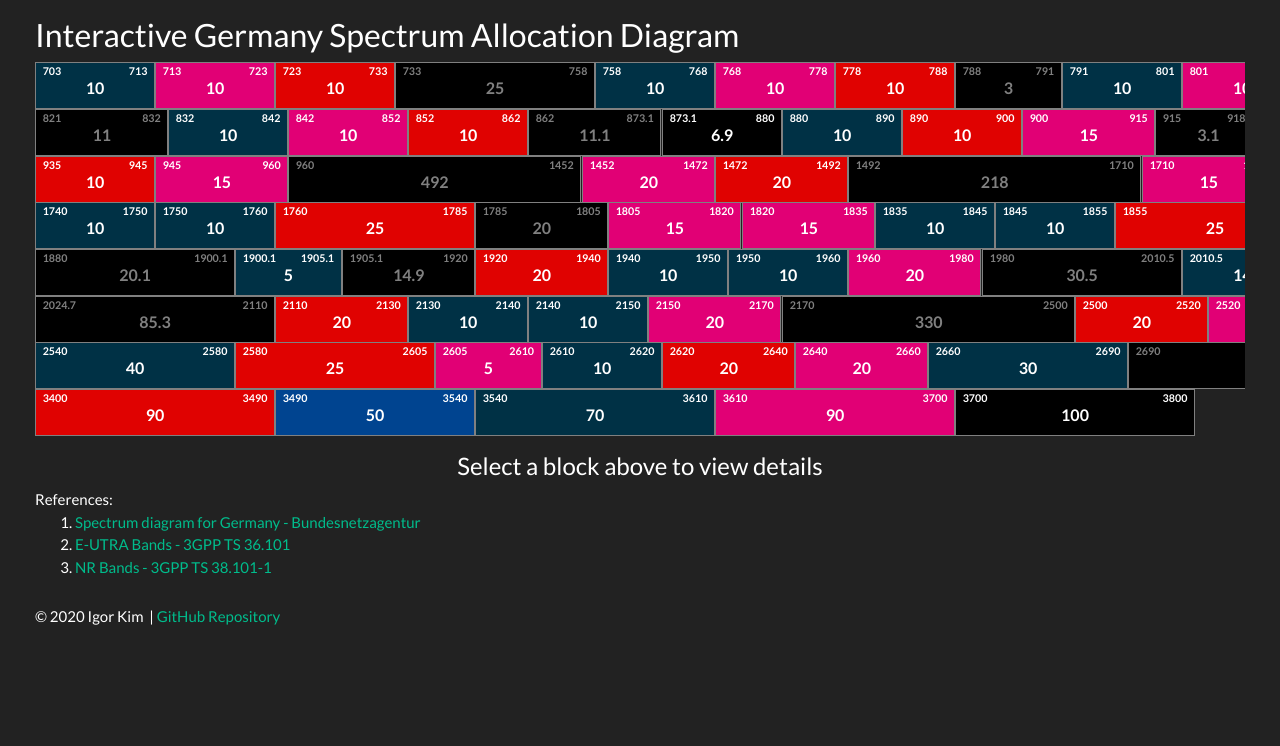
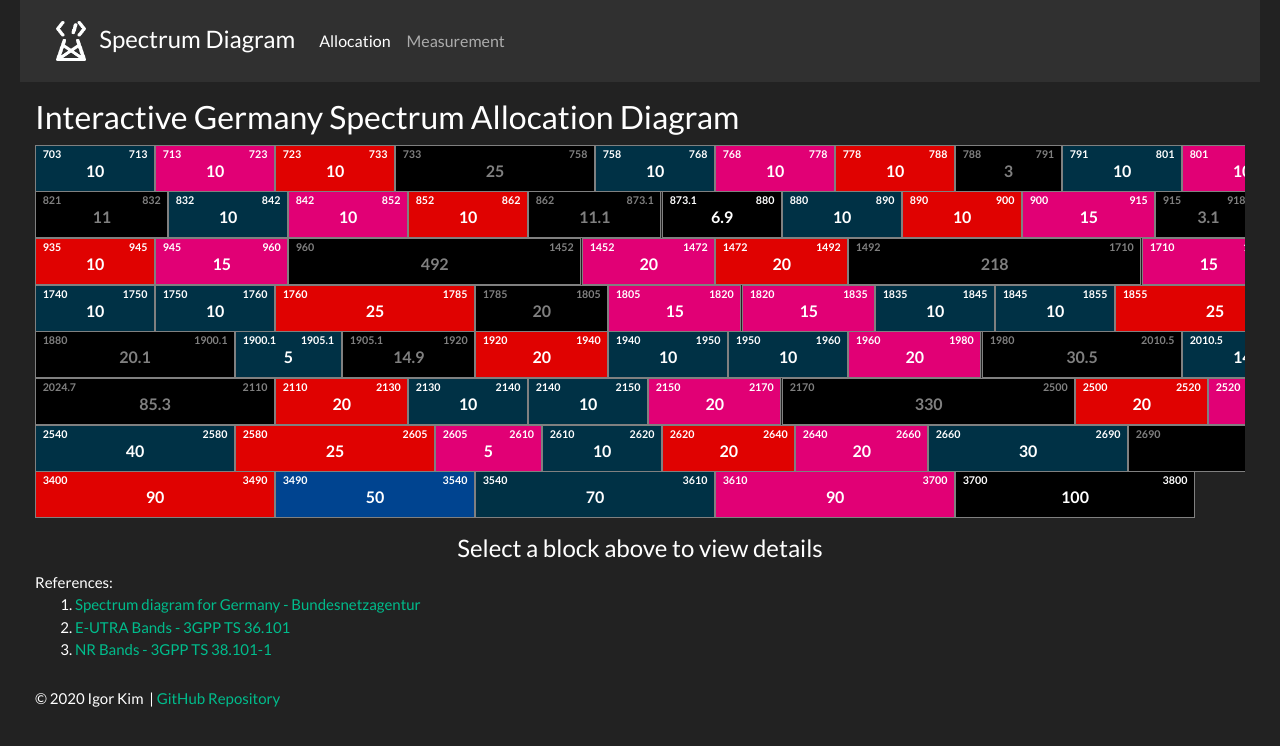
Before and after one commit to igorskh/react-spectrum-allocation-diagram, a React (Create React App) app: page / in a window 1280 px wide. Shown: the top 746 px of the page. Built offline with nearby package versions, Linux system fonts and the light colour scheme.

Commit message:
add header

```diff
--- a/src/App.js
+++ b/src/App.js
@@ -11,12 +11,13 @@ import NoMatch from "./pages/NoMatch";
 import Main from "./pages/Main";
 import SpectrumMapPage from "./pages/SpectrumMapPage";
 
+import Header from "./components/Header";
 import Footer from "./components/Footer";
 
 function App() {
   return <Router>
+    <Header />
     <Container fluid>
-
       <Route render={({ location }) => (
         <Switch location={location}>
           <Route exact={true} path="/" component={Main} />
--- a/src/App.scss
+++ b/src/App.scss
@@ -8,6 +8,19 @@ h2 {
   margin-top: 12pt;
 }
 
+.navbar-brand {
+  margin-left: 15pt;
+  font-size: 18pt;
+}
+
+.navbar-nav {
+  font-size: 12pt;
+}
+
+.nav-logo {
+  margin-right: 10pt;
+}
+
 .footer {
   margin-top: 20pt;
 }
--- /dev/null
+++ b/src/components/Header.js
@@ -0,0 +1,44 @@
+import React from "react";
+
+import {
+    NavLink
+} from "react-router-dom";
+import { Container, Navbar, Nav } from "react-bootstrap";
+
+function Header() {
+    return <Navbar bg="dark" variant="dark">
+        <Container fluid>
+            <Navbar.Brand>
+                <img
+                    src="/logo.png"
+                    width="30"
+                    height="40"
+                    className="align-top nav-logo"
+                    alt="Spectrum Diagram Logo"
+                />
+                Spectrum Diagram
+            </Navbar.Brand>
+
+            <Navbar.Collapse id="responsive-navbar-nav">
+                <Nav className="mr-auto">
+                    <NavLink
+                        exact
+                        activeStyle={{ color: "white" }}
+                        className="nav-link" to="/">
+                        Allocation
+                    </NavLink>
+                    <NavLink
+                        exact
+                        activeStyle={{ color: "white" }}
+                        className="nav-link"
+                        to="/map">
+                        Measurement
+                    </NavLink>
+                </Nav>
+            </Navbar.Collapse>
+        </Container>
+    </Navbar>;
+
+}
+
+export default Header;
```
Also changed, not shown: public/logo.png (added).
